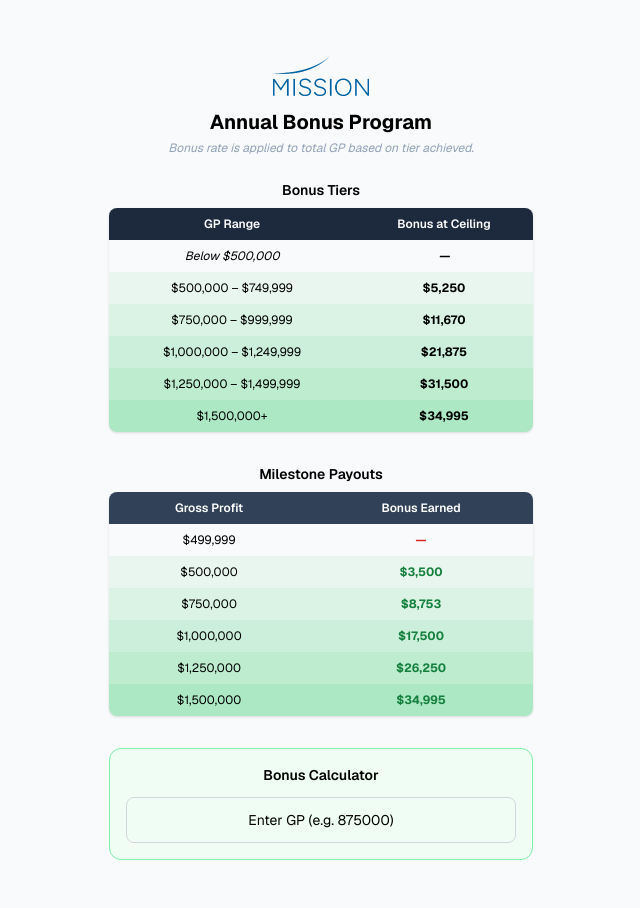
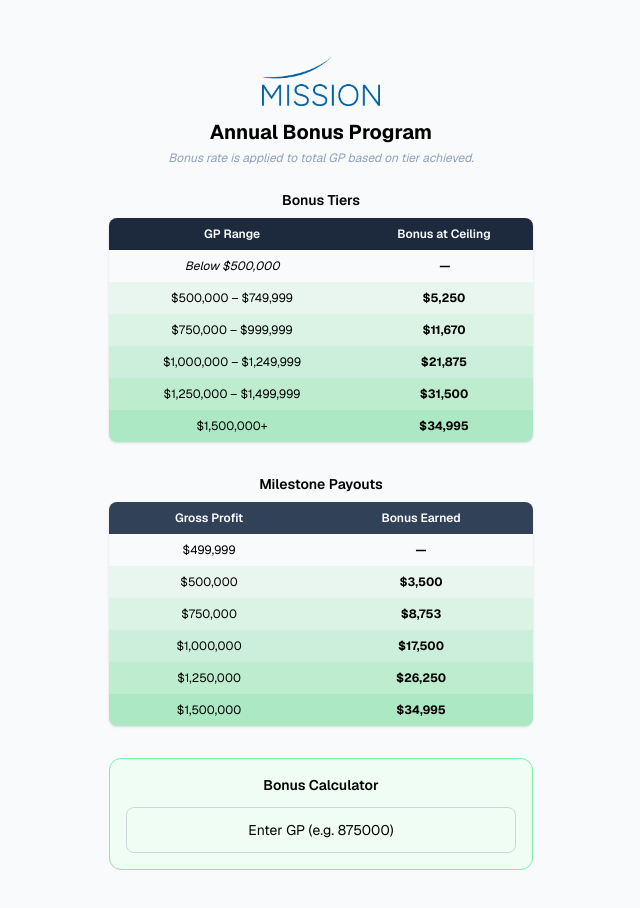
Before and after one commit to jsgelfand/bonus-calculator, a Next.js app: page / in a window 1280 px wide. Shown: the top 908 px of the page, without its empty margins (319-959 px from the left). Built offline with nearby package versions, Linux system fonts and the light colour scheme.

Commit message:
feat: update logo size and bonus color in Milestone Payouts
Increase logo size to 50px and use black for bonus values.

```diff
--- a/app/components/BonusCalculator.tsx
+++ b/app/components/BonusCalculator.tsx
@@ -52,7 +52,7 @@ export default function BonusCalculator() {
       <img
         src="/images/logo.png"
         alt="Mission logo"
-        className="h-10 w-auto mb-3"
+        className="h-[50px] w-auto mb-3"
       />
       <h2 className="text-xl font-bold mb-1 text-black text-center">Annual Bonus Program</h2>
 
@@ -109,7 +109,7 @@ export default function BonusCalculator() {
               return (
                 <tr key={i} style={{ background: bgColor }}>
                   <td className="px-3 py-2 text-center text-black">{fmt(e)}</td>
-                  <td className="px-3 py-2 text-center font-bold" style={{ color: b === 0 ? "#dc2626" : "#15803d" }}>
+                  <td className="px-3 py-2 text-center font-bold text-black">
                     {b === 0 ? "—" : fmt(b)}
                   </td>
                 </tr>
```
